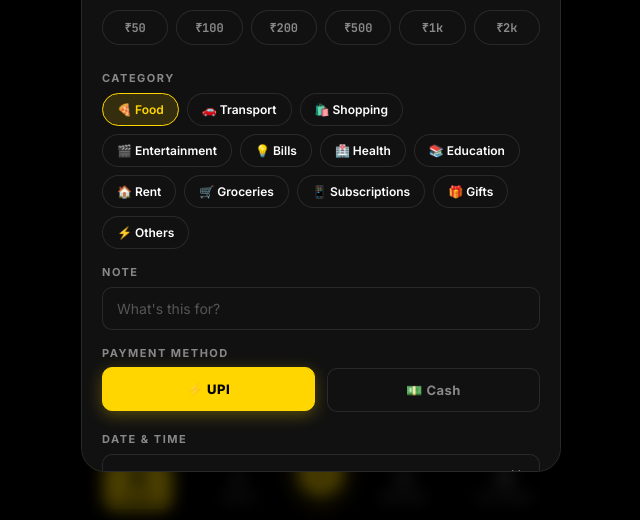
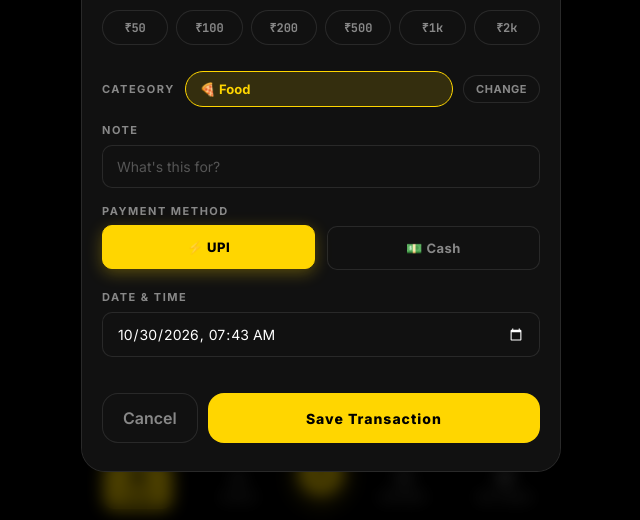
Before and after one commit to arjunnavadiya8/kharcha, a plain HTML site: page index.html in a window 1280 px wide. Both pictures are taken after a click on the button 640 px from the left and 752 px from the top of the page. Shown: the part 280-800 px from the top of the page, without its empty margins (319-959 px from the left). Drawn offline with nearby package versions, Linux system fonts and the light colour scheme.

Commit message:
Remove category grid from add modal, show compact chip instead

```diff
--- a/app.js
+++ b/app.js
@@ -909,6 +909,12 @@ function openAddModal(presetType = 'expense', presetCategory = null) {
   renderCategoryGrid();
   renderMethodButtons();
 
+  // Always start with category grid hidden, chip visible
+  const catGrid = document.getElementById('category-grid');
+  if (catGrid) catGrid.style.display = 'none';
+  const toggleBtn = document.getElementById('toggle-cat-grid-btn');
+  if (toggleBtn) toggleBtn.classList.remove('open');
+
   setTimeout(() => {
     if (smartInput) smartInput.focus();
   }, 100);
@@ -942,6 +948,11 @@ function renderCategoryGrid() {
       selectedCategory = btn.dataset.id;
       grid.querySelectorAll('.cat-btn').forEach(b => b.classList.remove('active'));
       btn.classList.add('active');
+      updateCatChip();
+      // Auto-collapse grid after selection
+      grid.style.display = 'none';
+      const toggleBtn = document.getElementById('toggle-cat-grid-btn');
+      if (toggleBtn) toggleBtn.classList.remove('open');
     });
   });
 
@@ -951,6 +962,15 @@ function renderCategoryGrid() {
     const first = grid.querySelector('.cat-btn');
     if (first) first.classList.add('active');
   }
+
+  updateCatChip();
+}
+
+function updateCatChip() {
+  const chip = document.getElementById('cat-selected-chip');
+  if (!chip) return;
+  const cat = getCategoryById(selectedCategory);
+  chip.textContent = cat ? `${cat.emoji} ${cat.name}` : '— pick a category';
 }
 
 function renderMethodButtons() {
@@ -1004,6 +1024,7 @@ function handleSmartTextInput() {
       catPill.textContent = `${catObj.emoji} ${catObj.name}`;
       catPill.style.display = 'inline-flex';
     }
+    updateCatChip();
   } else {
     if (catPill) catPill.style.display = 'none';
   }
@@ -1480,6 +1501,17 @@ function initEventListeners() {
   const modalCloseIcon = document.getElementById('modal-close-icon');
   if (modalCloseIcon) modalCloseIcon.addEventListener('click', closeAddModal);
 
+  // Category toggle button (show/hide full grid)
+  const toggleCatBtn = document.getElementById('toggle-cat-grid-btn');
+  if (toggleCatBtn) {
+    toggleCatBtn.addEventListener('click', () => {
+      const grid = document.getElementById('category-grid');
+      const isOpen = grid.style.display !== 'none';
+      grid.style.display = isOpen ? 'none' : 'flex';
+      toggleCatBtn.classList.toggle('open', !isOpen);
+    });
+  }
+
   // Edit modal
   document.querySelectorAll('#edit-type-selector .type-btn').forEach(btn => {
     btn.addEventListener('click', () => {
--- a/index.html
+++ b/index.html
@@ -446,9 +446,13 @@
         <!-- Hidden input for amount storage -->
         <input type="hidden" id="txn-amount" value="">
 
-        <!-- Category -->
-        <label class="field-label">Category</label>
-        <div id="category-grid" class="category-grid"></div>
+        <!-- Category (compact chip, no full grid) -->
+        <div class="cat-chip-row">
+          <span class="field-label" style="margin-bottom:0">Category</span>
+          <div id="cat-selected-chip" class="cat-selected-chip"></div>
+          <button type="button" id="toggle-cat-grid-btn" class="cat-toggle-btn">change</button>
+        </div>
+        <div id="category-grid" class="category-grid" style="display:none; margin-top:10px;"></div>
 
         <!-- Note -->
         <label class="field-label">Note</label>
--- a/styles.css
+++ b/styles.css
@@ -1827,3 +1827,50 @@ body.light-theme .keyword-tag {
   background: rgba(0, 0, 0, 0.08);
   color: #111827;
 }
+
+/* -- COMPACT CATEGORY CHIP ROW (Add Modal) -- */
+.cat-chip-row {
+  display: flex;
+  align-items: center;
+  gap: 10px;
+  margin-bottom: 16px;
+}
+.cat-selected-chip {
+  flex: 1;
+  padding: 8px 14px;
+  background: var(--accent-dim);
+  border: 1px solid var(--accent);
+  border-radius: var(--radius-pill);
+  font-size: 13px;
+  font-weight: 700;
+  color: var(--accent);
+  min-height: 36px;
+  display: flex;
+  align-items: center;
+  gap: 6px;
+  transition: all 0.2s;
+}
+.cat-toggle-btn {
+  padding: 6px 12px;
+  background: var(--bg-card);
+  border: 1px solid var(--border);
+  border-radius: var(--radius-pill);
+  font-size: 11px;
+  font-weight: 700;
+  letter-spacing: 0.5px;
+  color: var(--text-secondary);
+  text-transform: uppercase;
+  cursor: pointer;
+  transition: all 0.2s;
+  white-space: nowrap;
+  flex-shrink: 0;
+}
+.cat-toggle-btn:hover {
+  background: var(--bg-card-hover);
+  color: var(--text);
+  border-color: var(--border-strong);
+}
+.cat-toggle-btn.open {
+  color: var(--accent);
+  border-color: var(--accent);
+}
```
